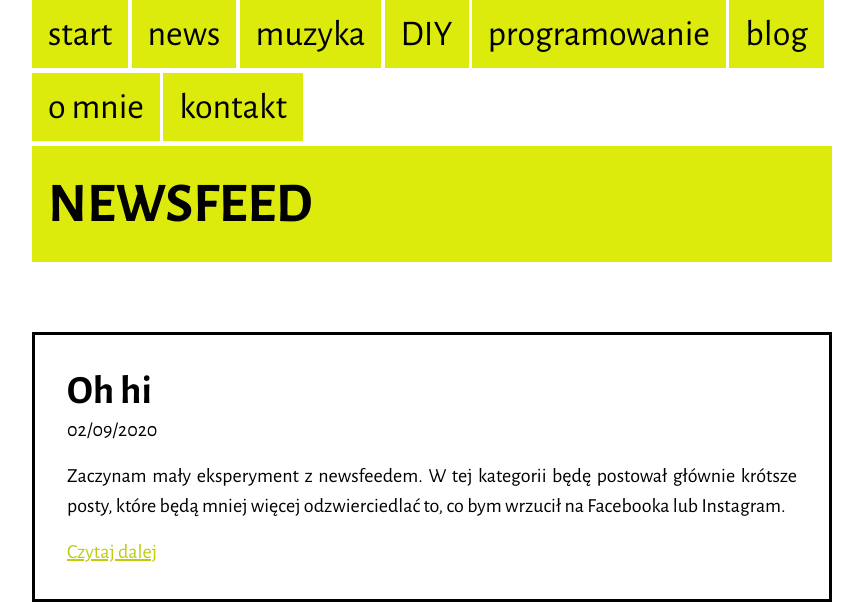
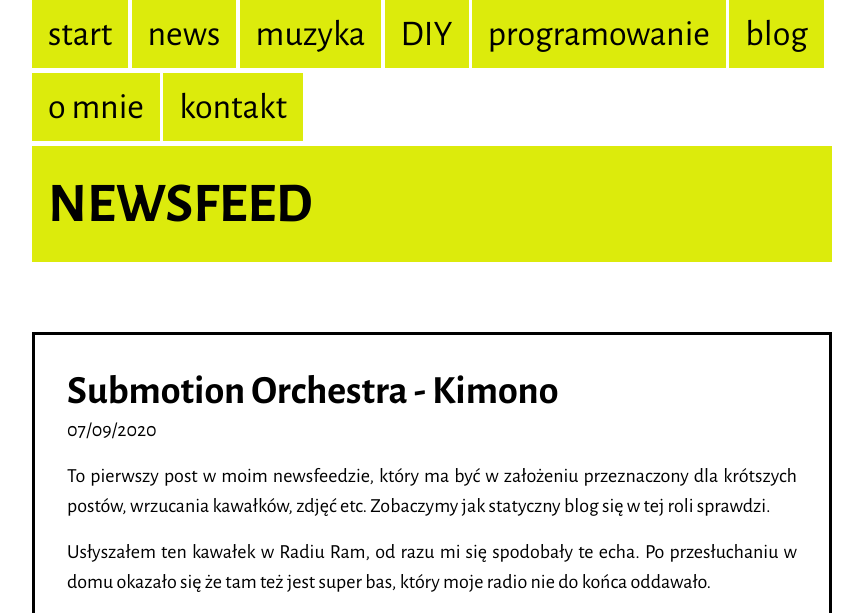
Before and after one commit to bananovitch/home-website, a Jekyll site: the page built from feed.md, in a window 1280 px wide and 1400 px high. Shown: the top 613 px of the window, without its empty margins (208-1071 px from the left). Built offline with Jekyll 4.4.1, drawn with Linux system fonts in a browser that asks for light colours; grey boxes are pictures that could not be loaded.

Commit message:
new post in newsfeed

```diff
--- a/_includes/newsfeed-post.html
+++ b/_includes/newsfeed-post.html
@@ -3,5 +3,6 @@
     <p>
         {{post.date | date: "%d/%m/%Y"}}
     </p>
-    {{content}}
+    {{post.content}}
+    <a href="{{ post.url }}"> Czytaj dalej</a>
 </section>
--- /dev/null
+++ b/_posts/2020-09-07-kimono-submotion-orchestra.md
@@ -0,0 +1,15 @@
+---
+title: Submotion Orchestra - Kimono
+date: 2020-09-07
+categories: feed
+description: Post opisujący utwór Submotion Orchestra - Kimono
+excerpt: To pierwszy post w moim newsfeedzie, który ma być w założeniu przeznaczony dla krótszych postów, wrzucania kawałków, zdjęć etc. Zobaczymy jak statyczny blog się w tej roli sprawdzi.
+---
+
+ To pierwszy post w moim newsfeedzie, który ma być w założeniu przeznaczony dla krótszych postów, wrzucania kawałków, zdjęć etc. Zobaczymy jak statyczny blog się w tej roli sprawdzi.
+
+Usłyszałem ten kawałek w Radiu Ram, od razu mi się spodobały te echa. Po przesłuchaniu w domu okazało się że tam też jest super bas, który moje radio nie do końca oddawało.
+
+<!--more-->
+
+{% include video.html url="https://www.youtube.com/embed/RgpNLB4-lhY" %}
--- a/feed.md
+++ b/feed.md
@@ -6,7 +6,7 @@ title: Newsfeed
 <h1 class="page-title">Newsfeed</h1>
 <div>
   {% for post in site.categories.feed %}
-        {% include post.html %}
+        {% include newsfeed-post.html %}
 
 {% endfor %}
 
```
